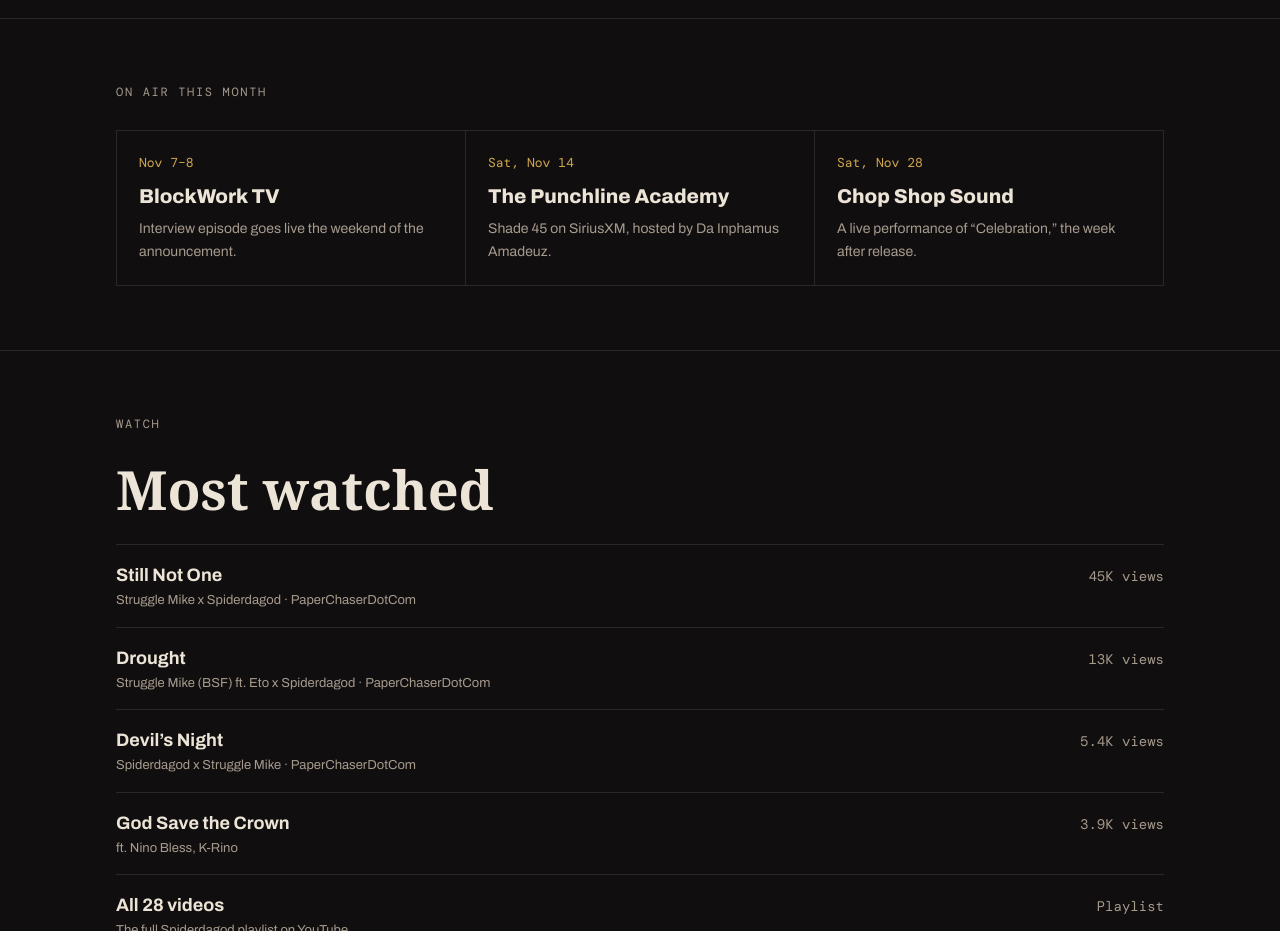
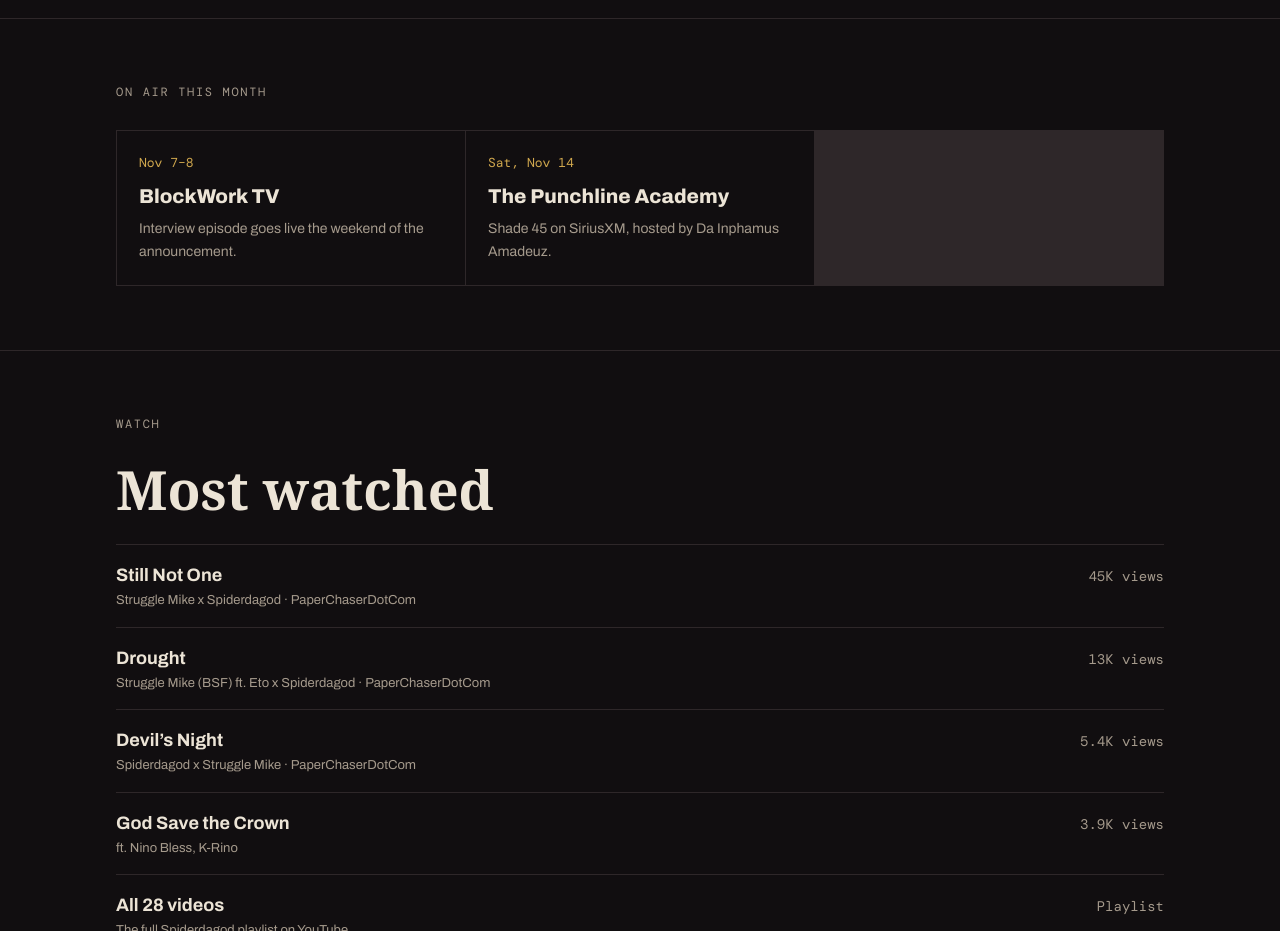
Before and after one commit to Spiderdagod/Spiderdagod.com, a plain HTML site: page index.html in a window 1280 px wide. Shown: the part 2000-2931 px from the top of the page. Drawn offline with nearby package versions, Linux system fonts and the light colour scheme; a web font is replaced by a local one.

Commit message:
Remove Chop Shop Sound until it's confirmed
Co-Authored-By: Claude Opus 5.5 <noreply@anthropic.com>
Claude-Session: https://claude.ai/code/session_018HohQ7FfJD8NE6P54nVYSZ

```diff
--- a/index.html
+++ b/index.html
@@ -196,7 +196,6 @@ footer .wrap{padding-block:40px 56px;display:flex;flex-wrap:wrap;justify-content
     <div class="air">
       <article><span class="date">Nov 7–8</span><h3>BlockWork TV</h3><p>Interview episode goes live the weekend of the announcement.</p></article>
       <article><span class="date">Sat, Nov 14</span><h3>The Punchline Academy</h3><p>Shade 45 on SiriusXM, hosted by Da Inphamus Amadeuz.</p></article>
-      <article><span class="date">Sat, Nov 28</span><h3>Chop Shop Sound</h3><p>A live performance of “Celebration,” the week after release.</p></article>
     </div>
   </div>
 </section>
```
